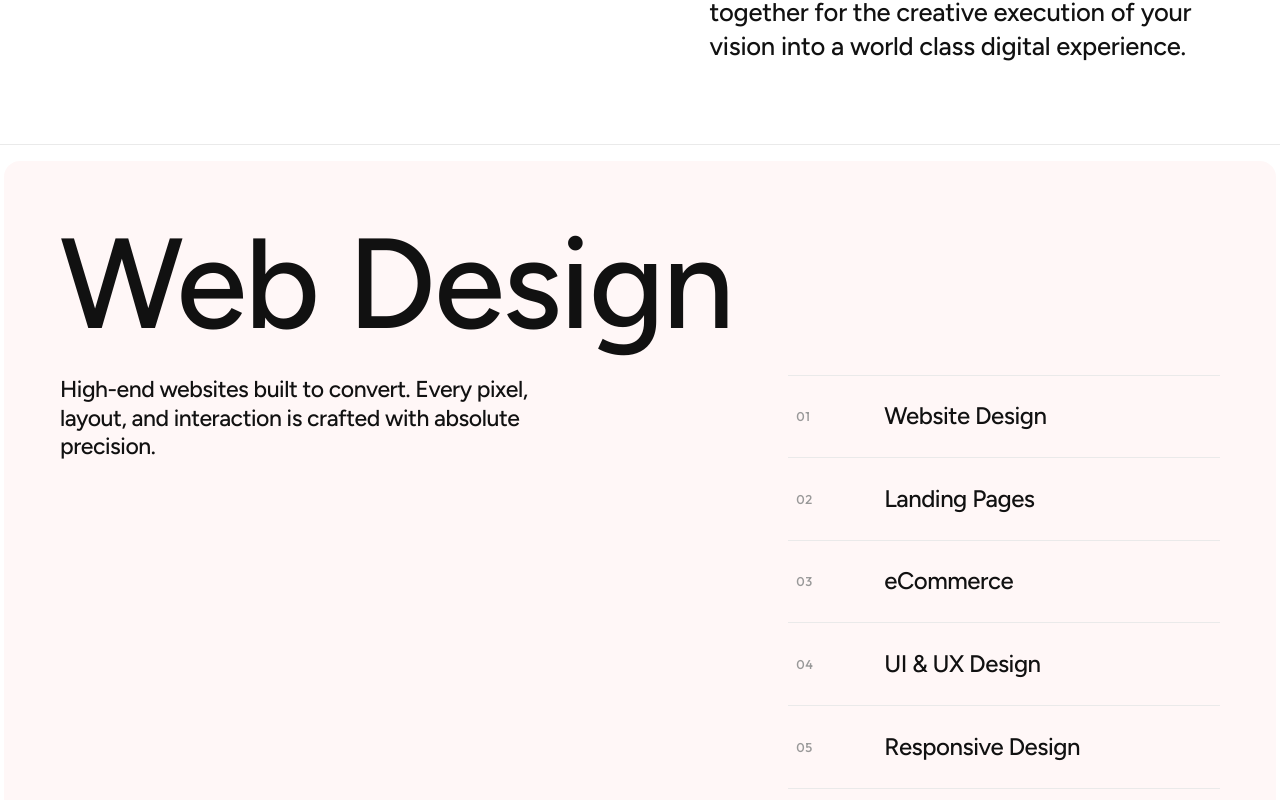
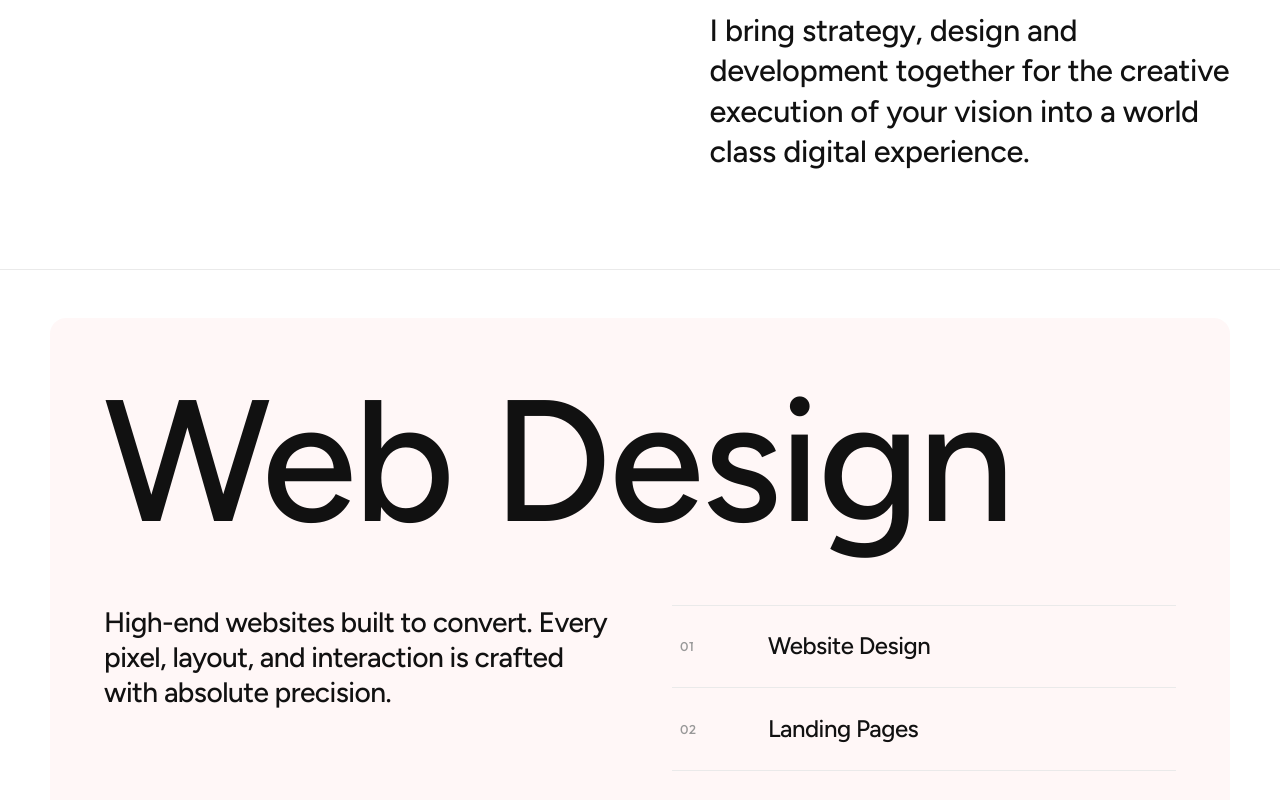
Before and after one commit to madebytie/tieallen, a Next.js app: page /services in a window 1280 px wide. Shown: the part 365-1165 px from the top of the page. Built offline with nearby package versions, Linux system fonts and the light colour scheme.

Commit message:
style: adjust padding, typography, and layout spacing for services page hero and section components

```diff
--- a/src/components/sections/services-page.module.css
+++ b/src/components/sections/services-page.module.css
@@ -3,7 +3,7 @@
    ============================================================ */
 
 .hero {
-  padding: 4rem 1.25rem 5rem;
+  padding: 7rem 1.25rem 6rem;
   max-width: 1400px;
   margin: 0 auto;
   display: grid;
@@ -30,7 +30,7 @@
   grid-row: 2;
   max-width: 620px;
   font-family: var(--font-logo);
-  font-size: clamp(1.2rem, 2vw, 1.75rem);
+  font-size: clamp(1.5rem, 2.4vw, 2.1rem);
   font-weight: 500;
   letter-spacing: -0.01em;
   line-height: 1.32;
@@ -55,16 +55,16 @@
 
 .serviceSection {
   position: relative;
-  padding: 5rem 0;
+  padding: 7rem 0;
   width: 100%;
 }
 
 .serviceBackdrop {
   position: absolute;
-  top: 1rem;
-  bottom: 1rem;
+  top: 3rem;
+  bottom: 3rem;
   left: 50%;
-  width: calc(100vw - 8px);
+  width: calc(100vw - 100px);
   transform: translateX(-50%) scale(0.98);
   border-radius: var(--radius-lg);
   background-color: var(--brand-orange);
@@ -84,29 +84,29 @@
   z-index: 1;
   max-width: 1200px;
   margin: 0 auto;
-  padding: 0 1.25rem;
+  padding: 0 4rem;
 }
 
 .serviceHeadline {
   font-family: var(--font-logo);
-  font-size: clamp(3.5rem, 10vw, 10rem);
+  font-size: clamp(4.5rem, 13.5vw, 12.5rem);
   font-weight: 500;
   letter-spacing: -0.015em;
   line-height: 0.92;
   color: var(--text-primary);
-  margin: 0 0 2rem;
+  margin: 0 0 4rem;
 }
 
 .serviceGrid {
   display: grid;
-  grid-template-columns: 1fr 0.65fr;
+  grid-template-columns: 1fr 1fr;
   gap: 4rem;
   align-items: start;
 }
 
 .serviceBody {
   font-family: var(--font-logo);
-  font-size: clamp(1.1rem, 1.8vw, 1.65rem);
+  font-size: clamp(1.4rem, 2.2vw, 1.95rem);
   font-weight: 500;
   letter-spacing: -0.02em;
   line-height: 1.25;
@@ -120,8 +120,6 @@
   display: flex;
   flex-direction: column;
   border-top: 1px solid var(--border-subtle);
-  max-width: 440px;
-  width: 100%;
 }
 
 .capabilityRow {
@@ -213,6 +211,10 @@
     justify-self: start;
   }
 
+  .serviceContent {
+    padding: 0 1.25rem;
+  }
+
   .serviceGrid {
     grid-template-columns: 1fr;
     gap: 2.5rem;
@@ -226,6 +228,15 @@
 
   .serviceHeadline {
     margin-bottom: 1.5rem;
+    font-size: clamp(3.5rem, 10vw, 10rem);
+  }
+
+  .serviceBody {
+    font-size: clamp(1.1rem, 1.8vw, 1.65rem);
+  }
+
+  .heroBody {
+    font-size: clamp(1.2rem, 2vw, 1.75rem);
   }
 
   .rowArrow {
@@ -239,7 +250,13 @@
   }
 
   .serviceSection {
-    padding: 4rem 0;
+    padding: 4rem 1.25rem;
+  }
+
+  .serviceBackdrop {
+    width: calc(100vw - 8px);
+    top: 1rem;
+    bottom: 1rem;
   }
 
   .capabilityRow {
```
